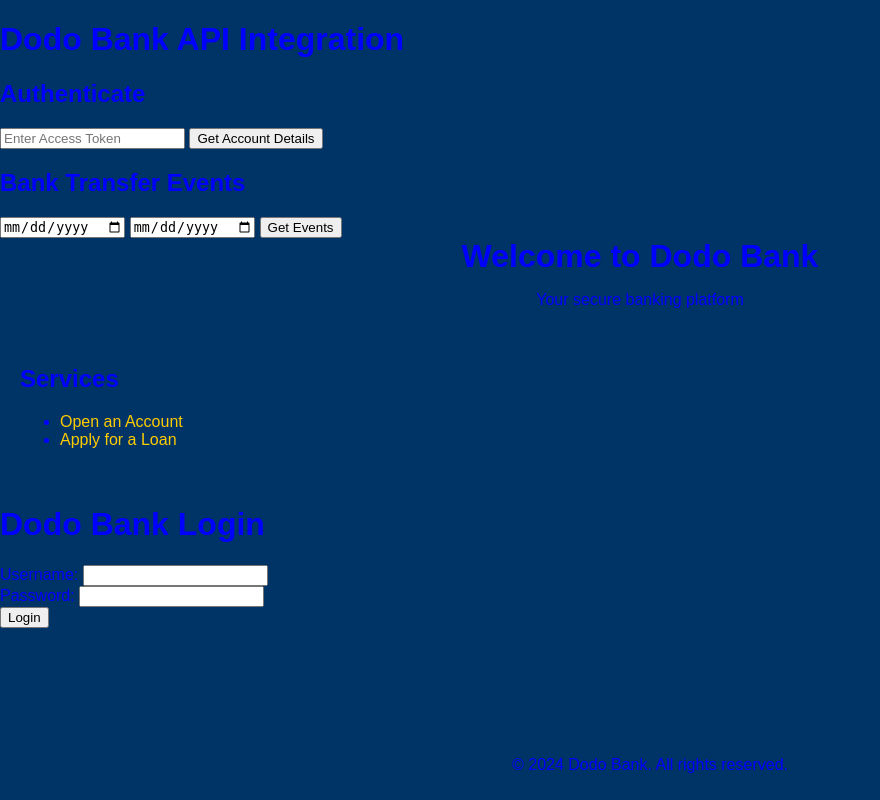
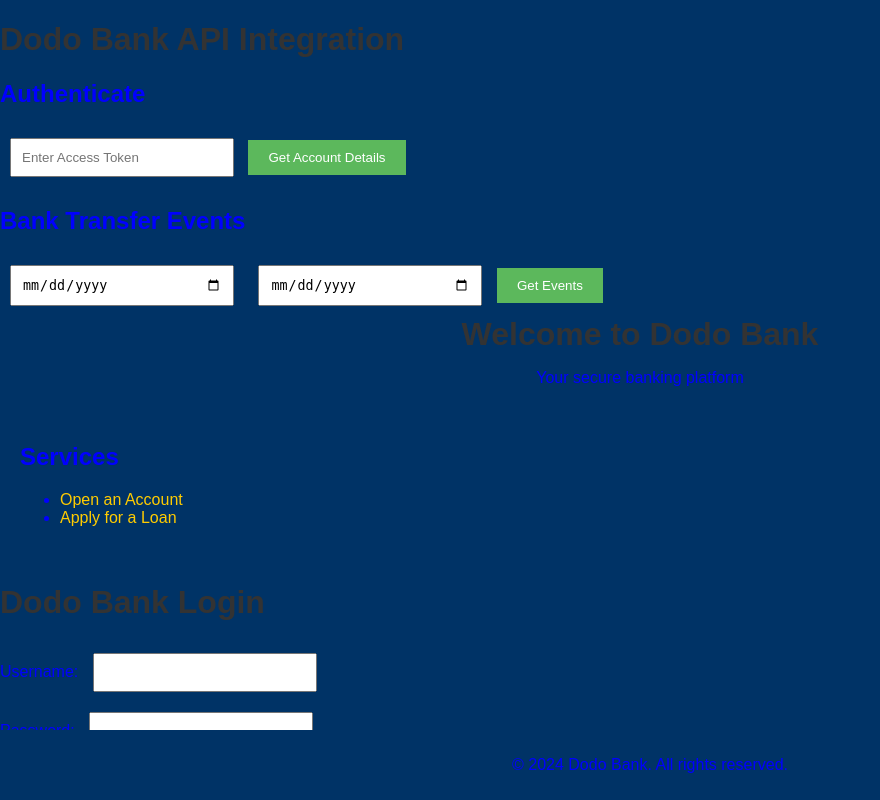
Before and after one commit to Dodocyborg/Dodo-bank, a PHP site: page / in a window 1280 px wide. Shown: the whole page, without its empty margins (0-880 px from the left). Run offline with PHP 8.4, Linux system fonts and the light colour scheme.

Commit message:
Update Styles.css

```diff
--- a/Styles.css
+++ b/Styles.css
@@ -2,7 +2,48 @@
 body {
     font-family: Arial, sans-serif;
     margin: 0;
+    padding: 0;body {
+    font-family: Arial, sans-serif;
+    margin: 0;
     padding: 0;
+    background-color: #f4f4f4;
+    text-align: center;
+}
+
+.logo-container {
+    margin-top: 20px;
+}
+
+.logo {
+    max-width: 200px;
+}
+
+h1 {
+    color: #333;
+}
+
+form {
+    margin-top: 20px;
+}
+
+input {
+    padding: 10px;
+    margin: 10px;
+    width: 200px;
+}
+
+button {
+    padding: 10px 20px;
+    background-color: #5cb85c;
+    color: white;
+    border: none;
+    cursor: pointer;
+}
+
+button:hover {
+    background-color: #4cae4c;
+}
+
     background-color: #003366;
     color: blue;
 }
```
